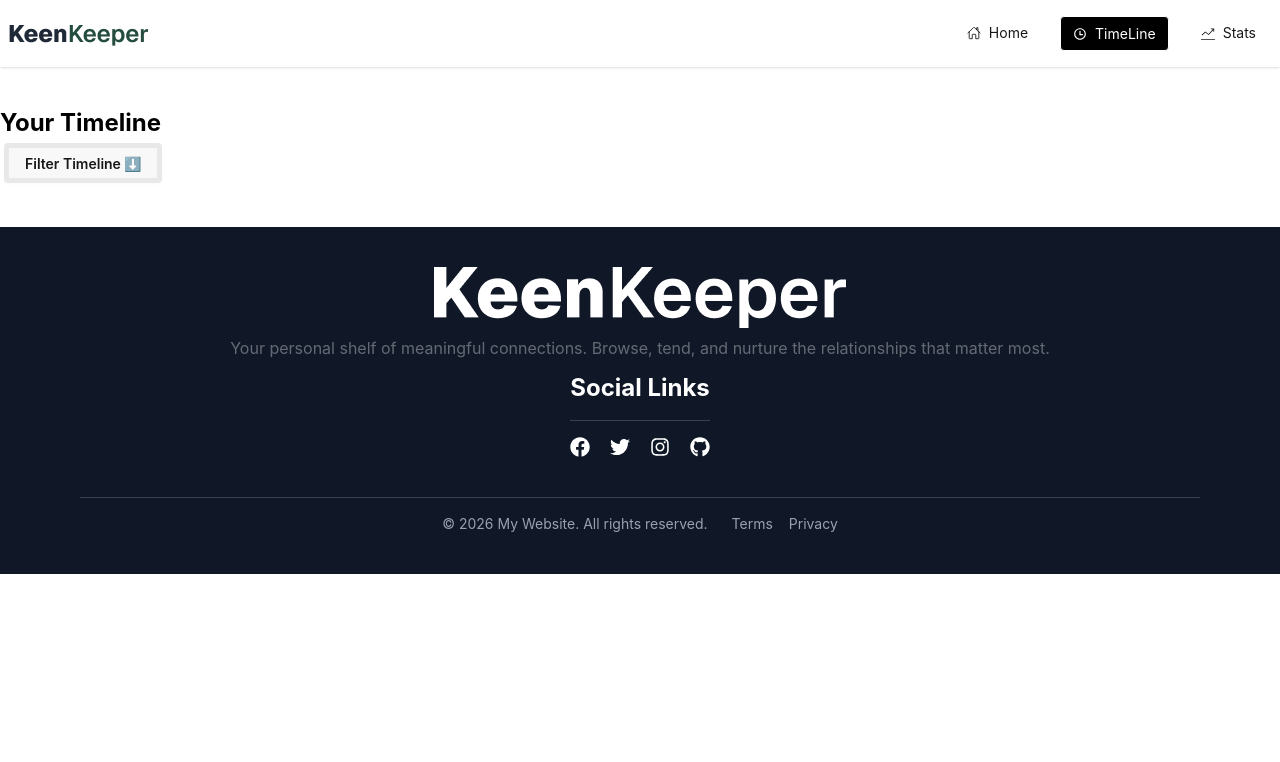
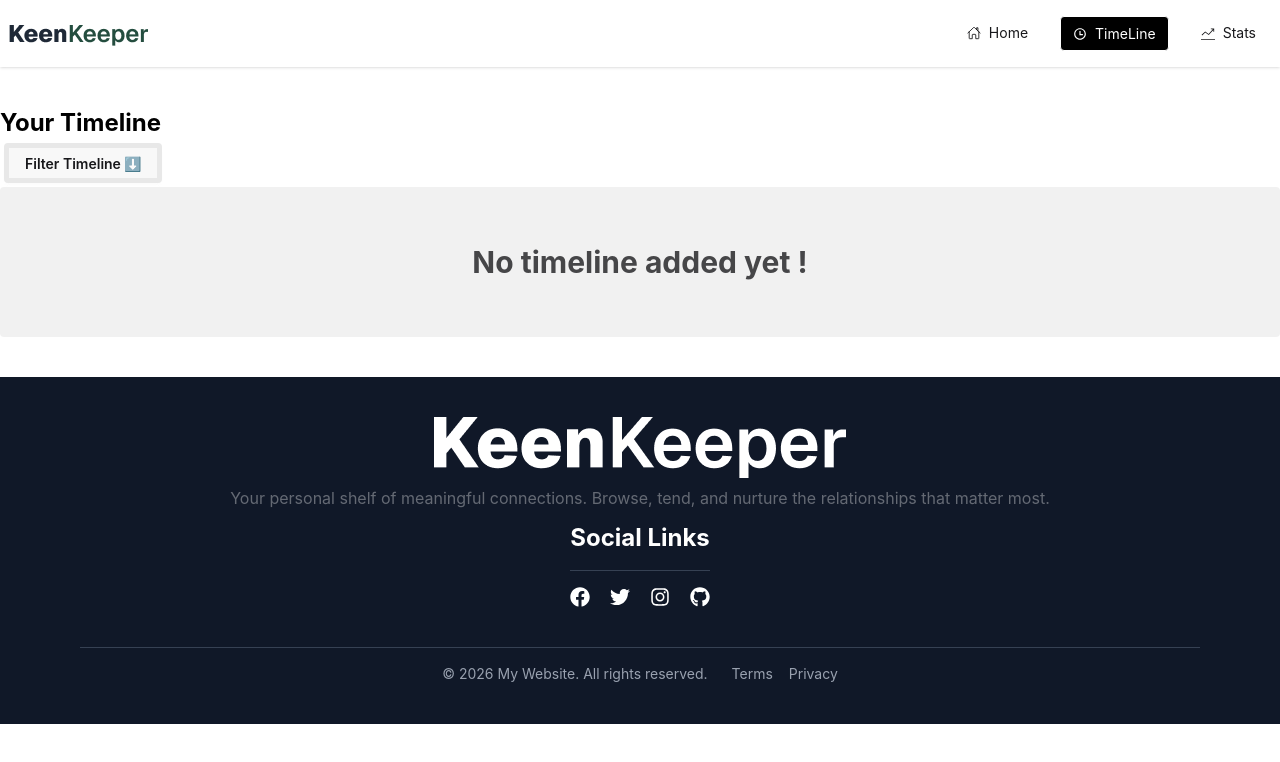
Before and after one commit to NahidHasan2kk2/assignment-project-7-2026, a React (Vite) app: page /timeline in a window 1280 px wide. Shown: the top 762 px of the page. Built offline with nearby package versions, Linux system fonts and the light colour scheme.

Commit message:
No added container set and styles

```diff
--- a/src/components/Home/Stats/Stats.jsx
+++ b/src/components/Home/Stats/Stats.jsx
@@ -13,6 +13,7 @@ const Stats = () => {
   { name: "Text", value: textCount },
   { name: "video", value: videoCount }
  ];
+
  const COLORS = ["#0088FE", "#00C49F", "#FFBB28"];
 
  return (
@@ -23,7 +24,9 @@ const Stats = () => {
    <div style={{ width: "100%", height: 300 }}>
 
     <h2 className='pl-5 font-semibold'>By Interaction Type</h2>
-
+    {
+     friend.length > 0
+      ?
       <ResponsiveContainer>
        <PieChart>
         <Pie
@@ -44,6 +47,12 @@ const Stats = () => {
         <Legend />
        </PieChart>
       </ResponsiveContainer>
+      :
+      <div className='bg-base-300 flex justify-center rounded items-center font-bold opacity-80 text-3xl h-[150px]'>
+       <h1>No chart added yet !</h1>
+
+      </div>
+    }
    </div>
   </div>
 
--- a/src/components/Home/TimeLine/TimeLine.jsx
+++ b/src/components/Home/TimeLine/TimeLine.jsx
@@ -64,7 +64,10 @@ const TimeLine = () => {
 
             </div>
          </div>
+
          {
+            filteredFriend.length > 0
+               ?
                filteredFriend.map((fd, ind) => <div
                   key={ind}
                   className='flex items-center gap-5 border-1 rounded py-1 px-4 mb-2'>
@@ -80,6 +83,11 @@ const TimeLine = () => {
                      <p>{fd.date} <span className='ml-2'> {fd.time}</span></p>
                   </div>
                </div>)
+               :
+               <div className='bg-base-300 flex justify-center rounded items-center font-bold opacity-80 text-3xl h-[150px]'>
+                  <h1>No timeline added yet !</h1>
+
+               </div>
          }
 
       </div >
```
Lines whose indentation alone changed are shown as unchanged.
